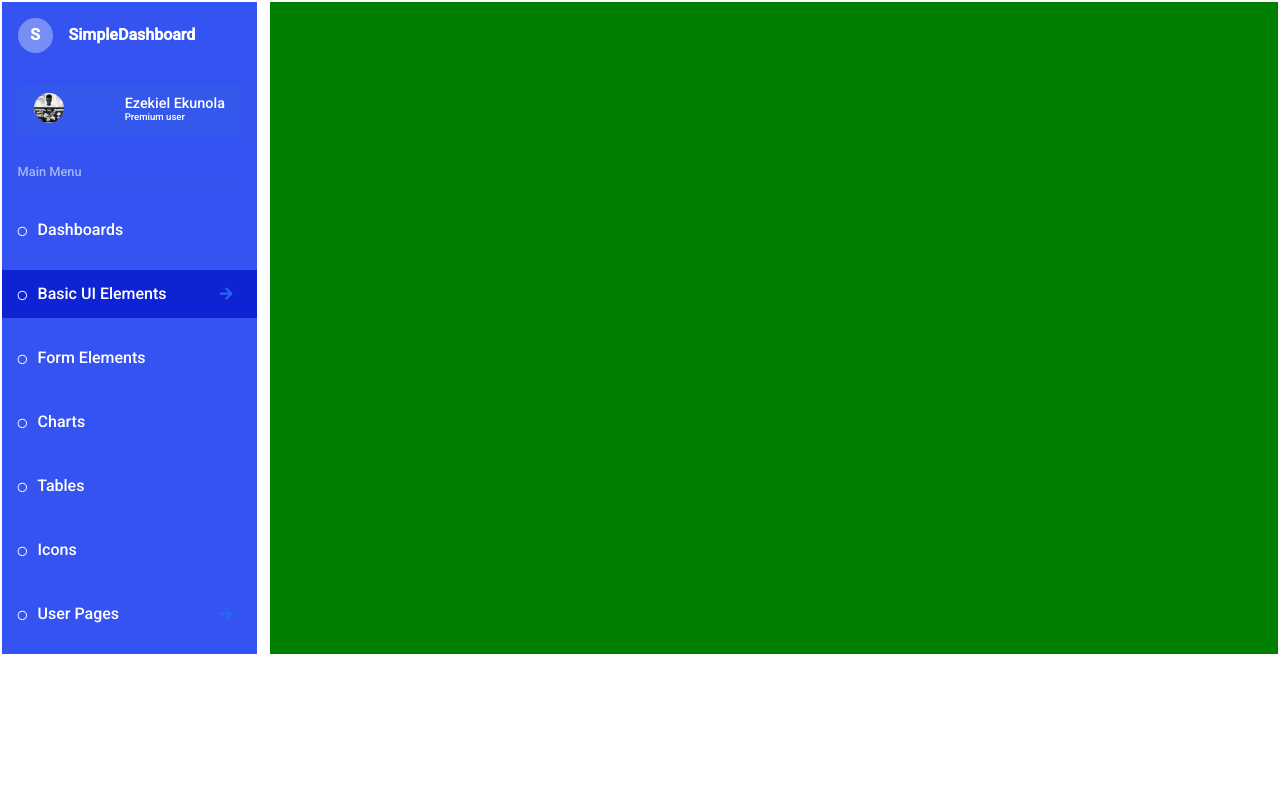
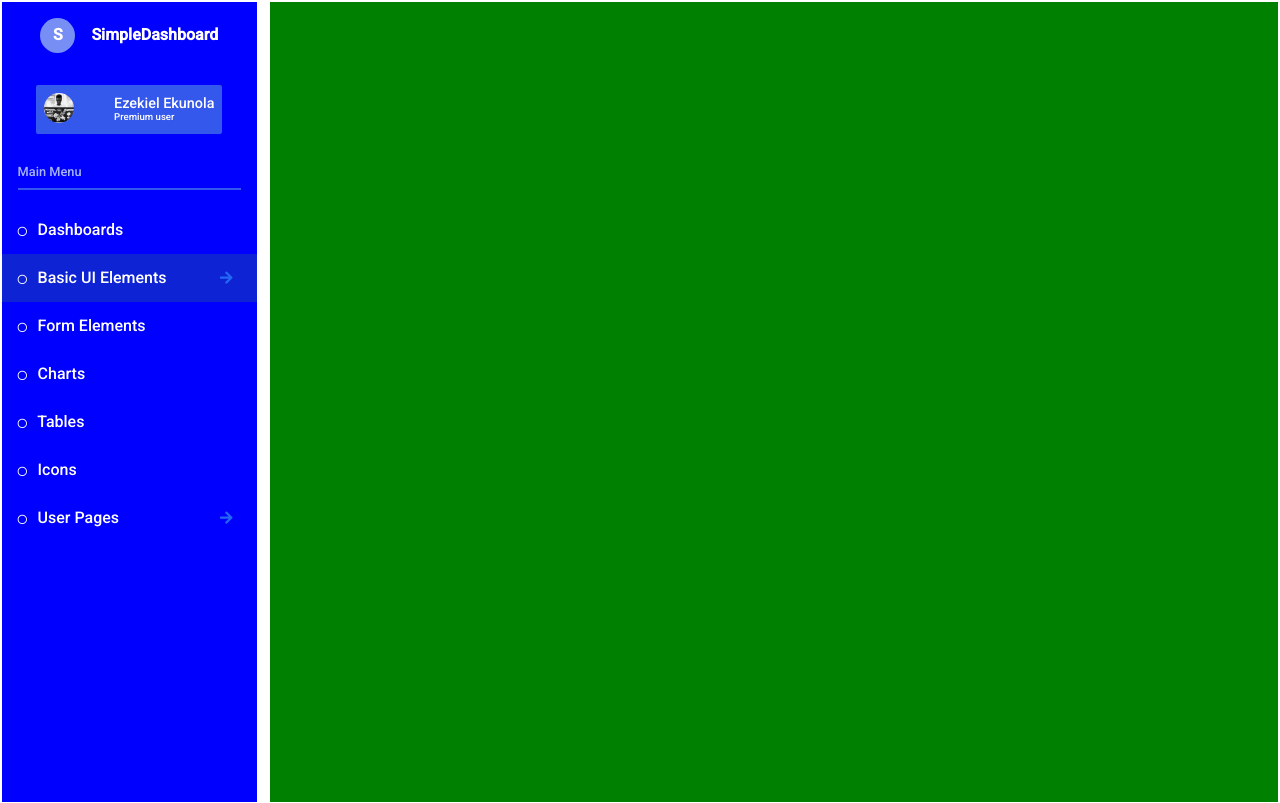
Before and after one commit to Easybuoy/aku-frontend, a React (Create React App) app: page / in a window 1280 px wide. Built offline with nearby package versions, Linux system fonts and the light colour scheme.

Commit message:
add sidenav

```diff
--- a/src/components/Main.jsx
+++ b/src/components/Main.jsx
@@ -4,7 +4,9 @@ import styled from "styled-components";
 const StyledMain = styled.div`
   background-color: green;
   width: 79%;
-  /* height: 100vh; */
+  height: 100vh;
+  flex-direction: column;
+  overflow-y: scroll;
 `;
 
 const Main = () => {
--- a/src/components/Sidebar/Sidebar.jsx
+++ b/src/components/Sidebar/Sidebar.jsx
@@ -6,27 +6,28 @@ import SideNav from "./ui/SideNav";
 
 const StyledSidebar = styled.div`
   width: 20%;
-  /* height: 100vh; */
-  background-color: #3553f1;
+  height: 100vh;
+  background-color: blue;
   display: flex;
   flex-wrap: wrap;
   overflow-y: scroll;
+  flex-direction: column;
 
-  /* .sidebar {
+  .sidebar {
     display: flex;
     flex-wrap: wrap;
     height: auto;
-  } */
+  }
 `;
 
 const Sidebar = () => {
   return (
     <StyledSidebar>
-      {/* <div className="sidebar"> */}
-      <Logo />
-      <Profile />
-      <SideNav />
-      {/* </div> */}
+      <div className="sidebar">
+        <Logo />
+        <Profile />
+        <SideNav />
+      </div>
     </StyledSidebar>
   );
 };
--- a/src/components/Sidebar/ui/Logo.jsx
+++ b/src/components/Sidebar/ui/Logo.jsx
@@ -5,9 +5,9 @@ const StyledLogo = styled.div`
   display: flex;
   flex-wrap: wrap;
   align-items: center;
-  justify-content: flex-start;
+  justify-content: center;
+  margin: 1rem;
   width: 100%;
-  margin: 1rem;
 
   .logo {
     display: flex;
--- a/src/components/Sidebar/ui/Profile.jsx
+++ b/src/components/Sidebar/ui/Profile.jsx
@@ -7,15 +7,16 @@ const StyledProfile = styled.div`
   display: flex;
   flex-wrap: wrap;
   align-items: center;
-  justify-content: space-between;
-  width: 100%;
-  padding: 0.5rem 1rem;
-  margin: 1rem;
+  justify-content: flex-start;
+
+  padding: 0.5rem;
+  margin: 1rem auto;
   background: #3457ec;
   border-radius: 2px;
   color: white;
 
   .image-container {
+    margin-right: 2.5rem;
     img {
       width: 30px;
       height: 30px;
--- a/src/components/Sidebar/ui/SideNav.jsx
+++ b/src/components/Sidebar/ui/SideNav.jsx
@@ -24,13 +24,12 @@ const StyledSideNav = styled.div`
       flex-wrap: wrap;
       align-items: center;
       justify-content: flex-start;
-      margin: 1rem 0;
+
       padding: 1rem;
       width: 100%;
       .fa-arrow-right {
         color: #2469f4;
         font-size: 0.9rem;
-        /* right: 10px; */
         left: 220px;
         position: absolute;
       }
```
